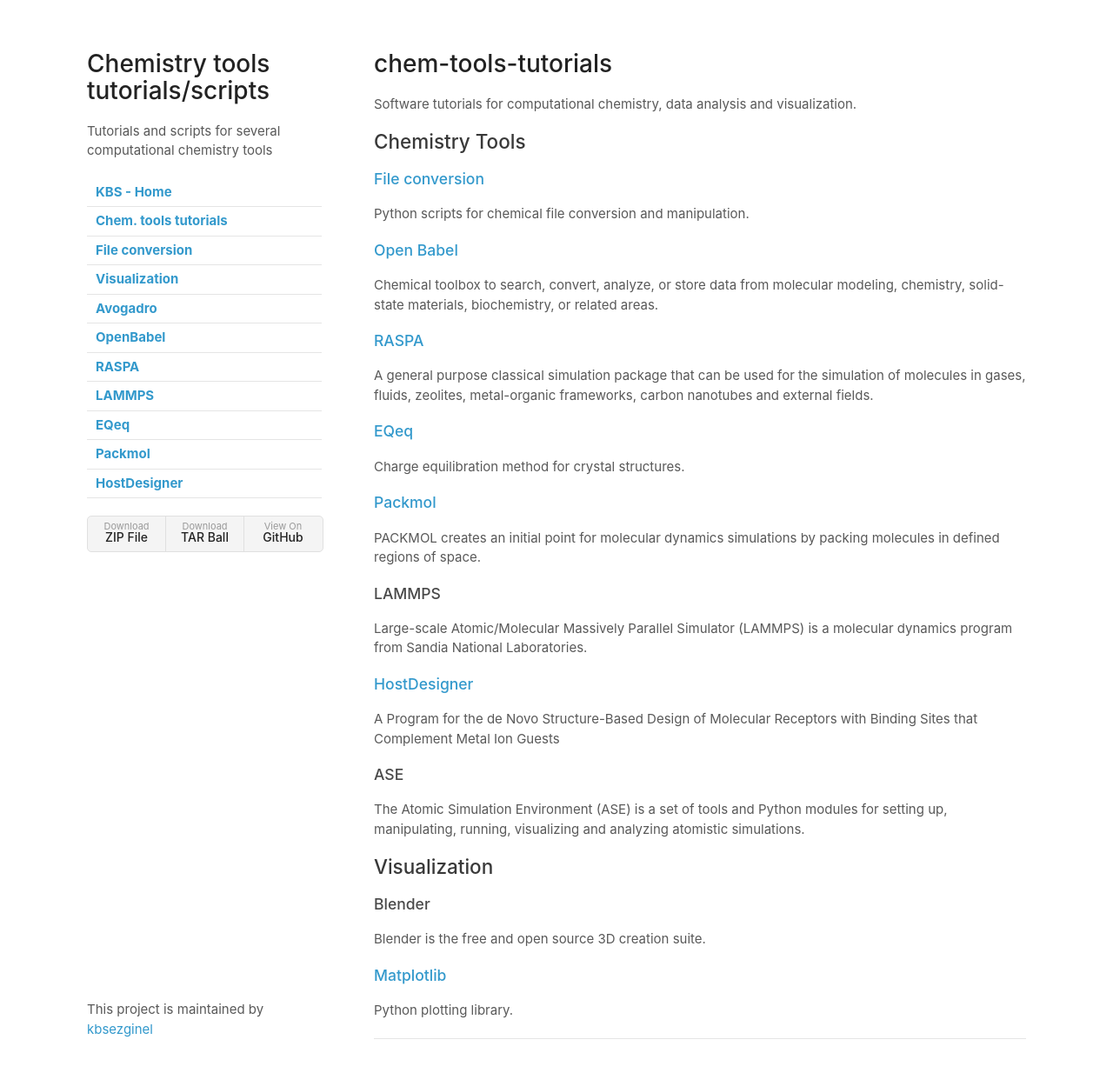
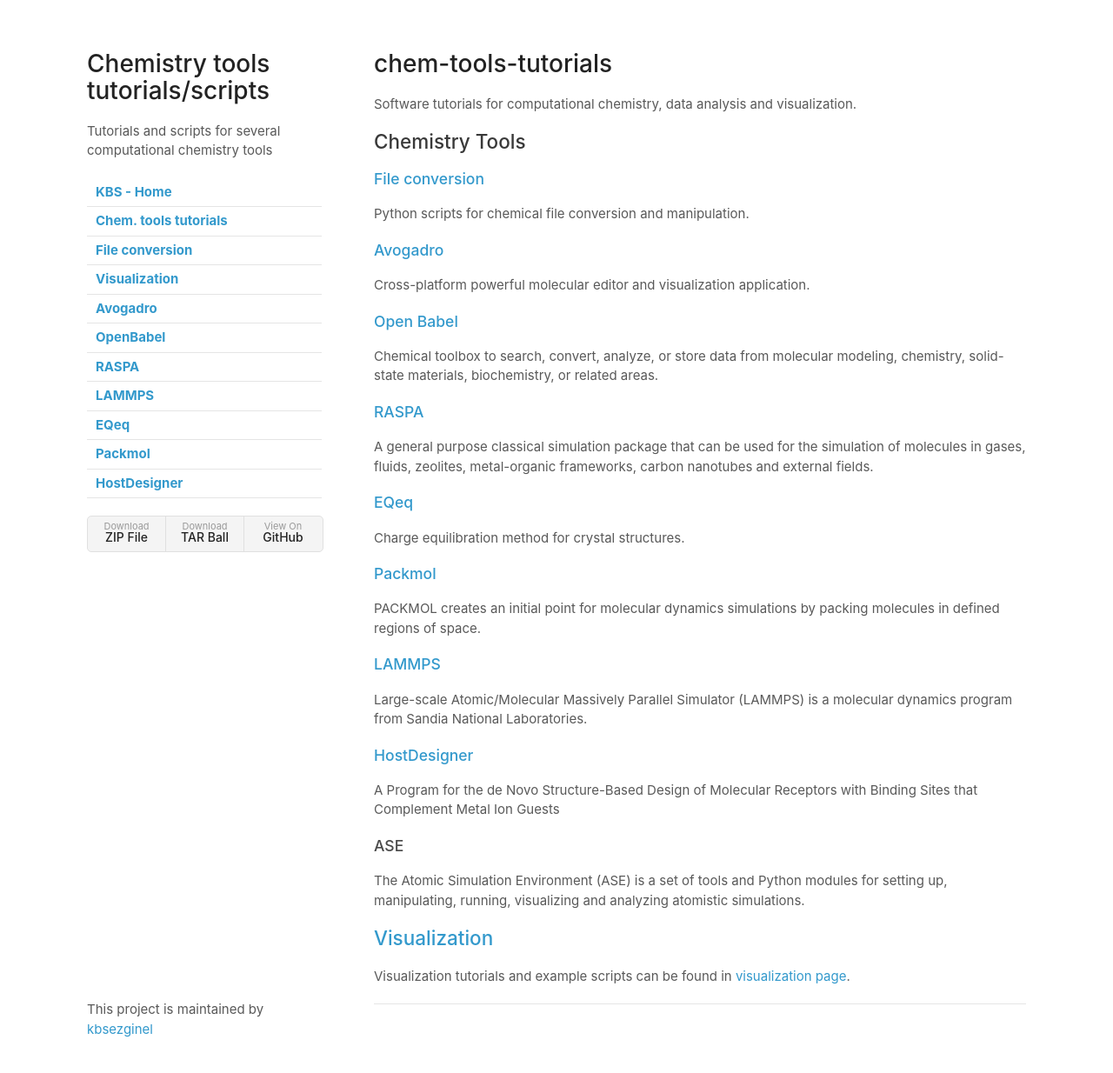
Before and after one commit to kbsezginel/chem-tools-tutorials, a Jekyll site: the page built from README.md, in a window 1280 px wide and 1265 px high. Shown: the top 1234 px of the window at 87% size. Built offline with Jekyll 4.4.1, drawn with Linux system fonts in a browser that asks for light colours; our own code applies the rules of GitHub Pages for plain Markdown files.

Commit message:
Update README and add lammps_interface link.

```diff
--- a/README.md
+++ b/README.md
@@ -7,6 +7,9 @@
 ---------------
 ### [File conversion][file-conversion]
 Python scripts for chemical file conversion and manipulation.
+
+### [Avogadro][avogadro-page]
+Cross-platform powerful molecular editor and visualization application.
 
 ### [Open Babel][obabel-page]
 Chemical toolbox to search, convert, analyze, or store data from molecular modeling, chemistry, solid-state materials, biochemistry, or related areas.
@@ -20,7 +23,7 @@
 ### [Packmol][packmol-page]
 PACKMOL creates an initial point for molecular dynamics simulations by packing molecules in defined regions of space.
 
-### LAMMPS
+### [LAMMPS][lammps-page]
 Large-scale Atomic/Molecular Massively Parallel Simulator (LAMMPS) is a molecular dynamics program from Sandia National Laboratories.
 
 ### [HostDesigner][hd-page]
@@ -29,20 +32,17 @@
 ### ASE
 The Atomic Simulation Environment (ASE) is a set of tools and Python modules for setting up, manipulating, running, visualizing and analyzing atomistic simulations.
 
-Visualization
+[Visualization][viz-page]
 -------------
-
-### Blender
-Blender is the free and open source 3D creation suite.
-
-### [Matplotlib][matplotlib-page]
-Python plotting library.
+Visualization tutorials and example scripts can be found in [visualization page][viz-page].
 
 ---------------------------------------------------------------------------------------------------
+[file-conversion]: https://kbsezginel.github.io/chem-tools-tutorials/file-conversion
+[avogadro-page]: https://kbsezginel.github.io/chem-tools-tutorials/avogadro
 [obabel-page]: https://kbsezginel.github.io/chem-tools-tutorials/openbabel
+[raspa-page]: https://kbsezginel.github.io/chem-tools-tutorials/raspa
 [eqeq-page]: https://kbsezginel.github.io/chem-tools-tutorials/eqeq
-[raspa-page]: https://kbsezginel.github.io/chem-tools-tutorials/raspa
+[packmol-page]: https://kbsezginel.github.io/chem-tools-tutorials/packmol
+[lammps-page]: https://kbsezginel.github.io/chem-tools-tutorials/lammps
 [hd-page]: https://kbsezginel.github.io/chem-tools-tutorials/hostdesigner
-[matplotlib-page]: https://kbsezginel.github.io/chem-tools-tutorials/matplotlib
-[packmol-page]: https://kbsezginel.github.io/chem-tools-tutorials/packmol
-[file-conversion]: https://kbsezginel.github.io/chem-tools-tutorials/file-conversion
+[viz-page]: https://kbsezginel.github.io/visualization
```
Also changed, not shown: lammps.md (+3 -1 lines).
